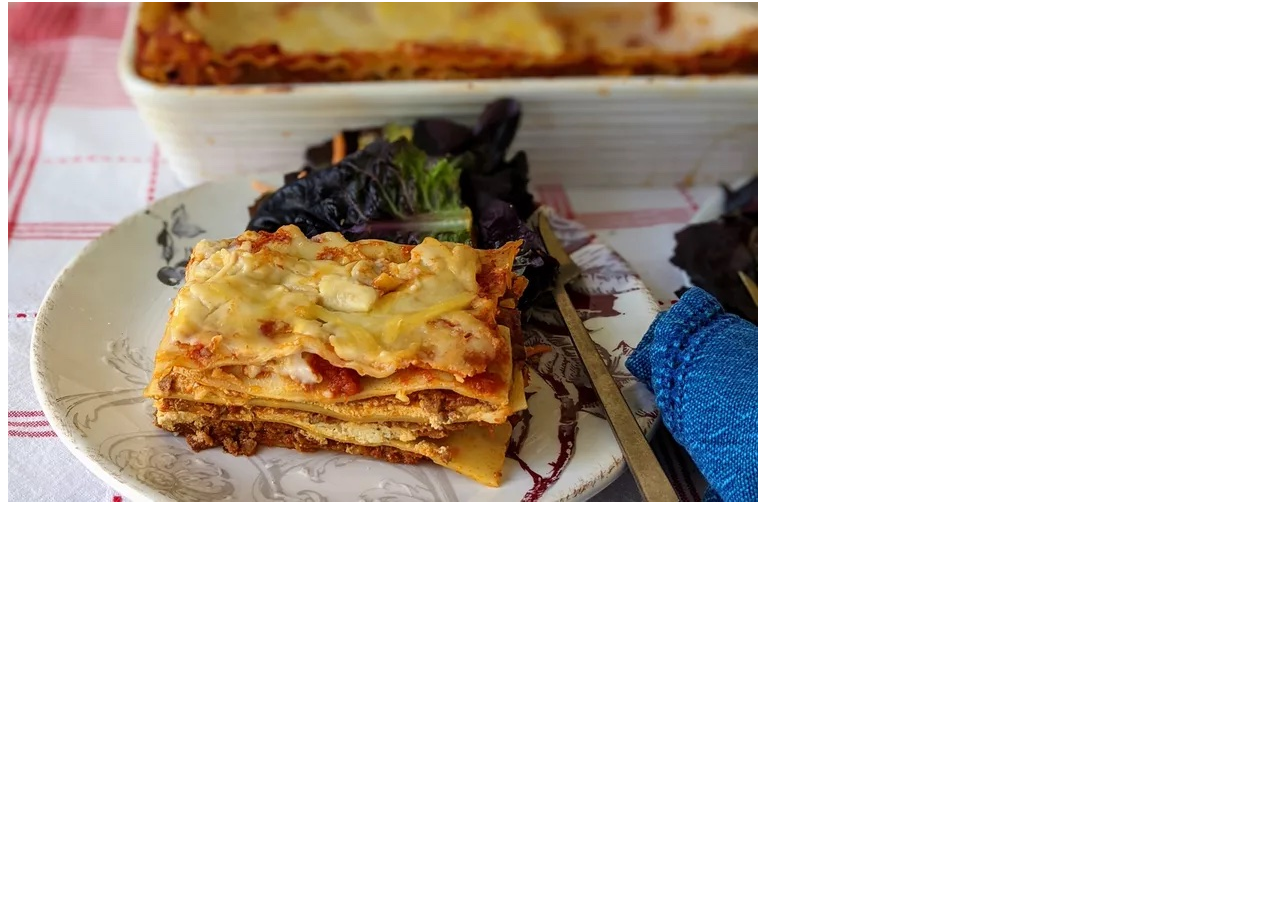
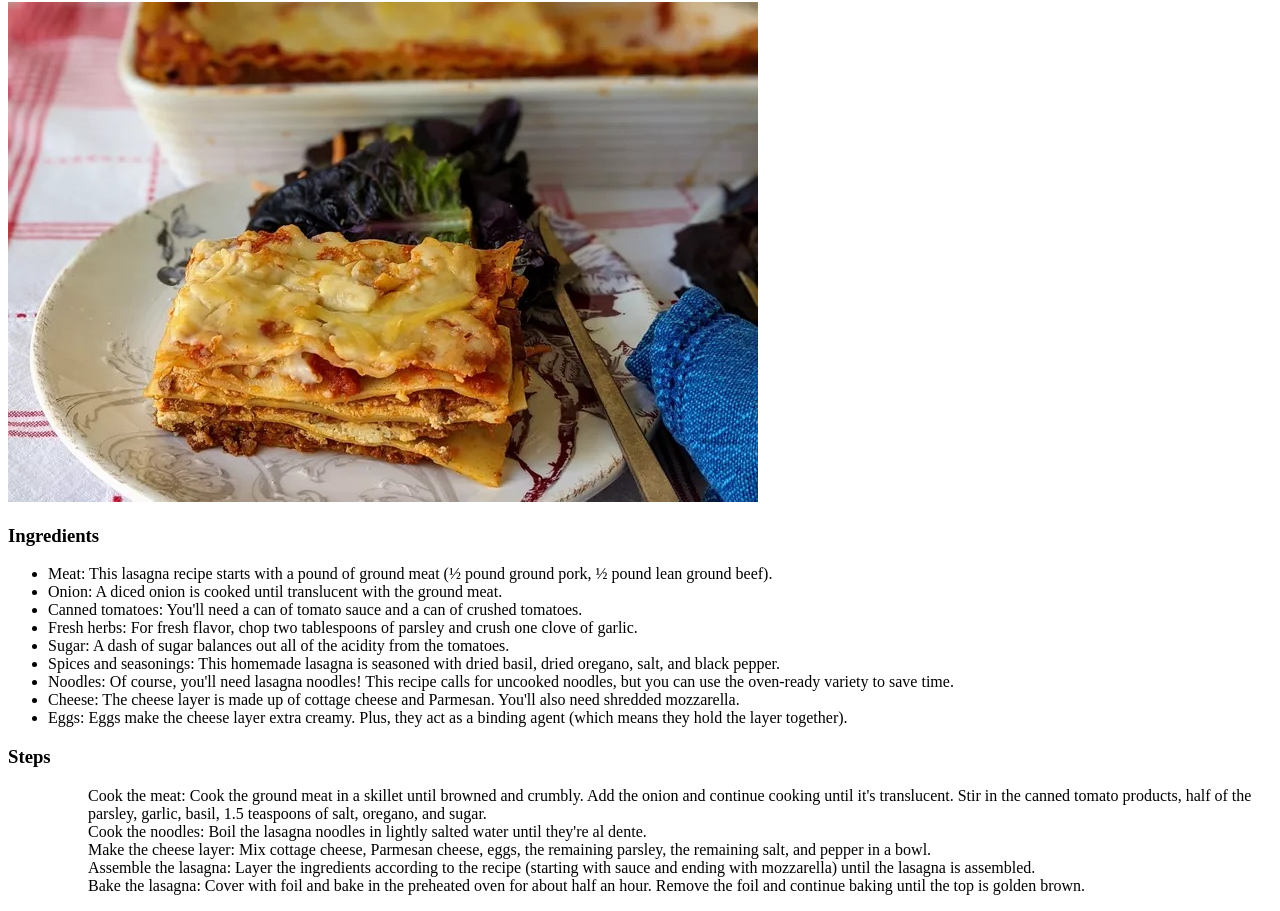
Before and after one commit to cmtayl0r/git-recipes, a plain HTML site: page recipes/lasagna.html in a window 1280 px wide. Shown: the part 78-989 px from the top of the page. Before the commit the page ends 800 px from the top, so only its background shows below. Drawn offline with Linux system fonts and the light colour scheme.

Commit message:
lasagna.html has ingredients and steps content

```diff
--- a/recipes/lasagna.html
+++ b/recipes/lasagna.html
@@ -9,5 +9,74 @@
     <body>
         <h1>Lasagna</h1>
         <img src="../img/lasagna.jpg" alt="Lasagna" />
+        <h3>Ingredients</h3>
+        <ul>
+            <li>
+                Meat: This lasagna recipe starts with a pound of ground meat (½
+                pound ground pork, ½ pound lean ground beef).
+            </li>
+            <li>
+                Onion: A diced onion is cooked until translucent with the ground
+                meat.
+            </li>
+            <li>
+                Canned tomatoes: You'll need a can of tomato sauce and a can of
+                crushed tomatoes.
+            </li>
+            <li>
+                Fresh herbs: For fresh flavor, chop two tablespoons of parsley
+                and crush one clove of garlic.
+            </li>
+            <li>
+                Sugar: A dash of sugar balances out all of the acidity from the
+                tomatoes.
+            </li>
+            <li>
+                Spices and seasonings: This homemade lasagna is seasoned with
+                dried basil, dried oregano, salt, and black pepper.
+            </li>
+            <li>
+                Noodles: Of course, you'll need lasagna noodles! This recipe
+                calls for uncooked noodles, but you can use the oven-ready
+                variety to save time.
+            </li>
+            <li>
+                Cheese: The cheese layer is made up of cottage cheese and
+                Parmesan. You'll also need shredded mozzarella.
+            </li>
+            <li>
+                Eggs: Eggs make the cheese layer extra creamy. Plus, they act as
+                a binding agent (which means they hold the layer together).
+            </li>
+        </ul>
+        <h3>Steps</h3>
+        <ul>
+            <ol>
+                Cook the meat: Cook the ground meat in a skillet until browned
+                and crumbly. Add the onion and continue cooking until it's
+                translucent. Stir in the canned tomato products, half of the
+                parsley, garlic, basil, 1.5 teaspoons of salt, oregano, and
+                sugar.
+            </ol>
+            <ol>
+                Cook the noodles: Boil the lasagna noodles in lightly salted
+                water until they're al dente.
+            </ol>
+            <ol>
+                Make the cheese layer: Mix cottage cheese, Parmesan cheese,
+                eggs, the remaining parsley, the remaining salt, and pepper in a
+                bowl.
+            </ol>
+            <ol>
+                Assemble the lasagna: Layer the ingredients according to the
+                recipe (starting with sauce and ending with mozzarella) until
+                the lasagna is assembled.
+            </ol>
+            <ol>
+                Bake the lasagna: Cover with foil and bake in the preheated oven
+                for about half an hour. Remove the foil and continue baking
+                until the top is golden brown.
+            </ol>
+        </ul>
     </body>
 </html>
```
